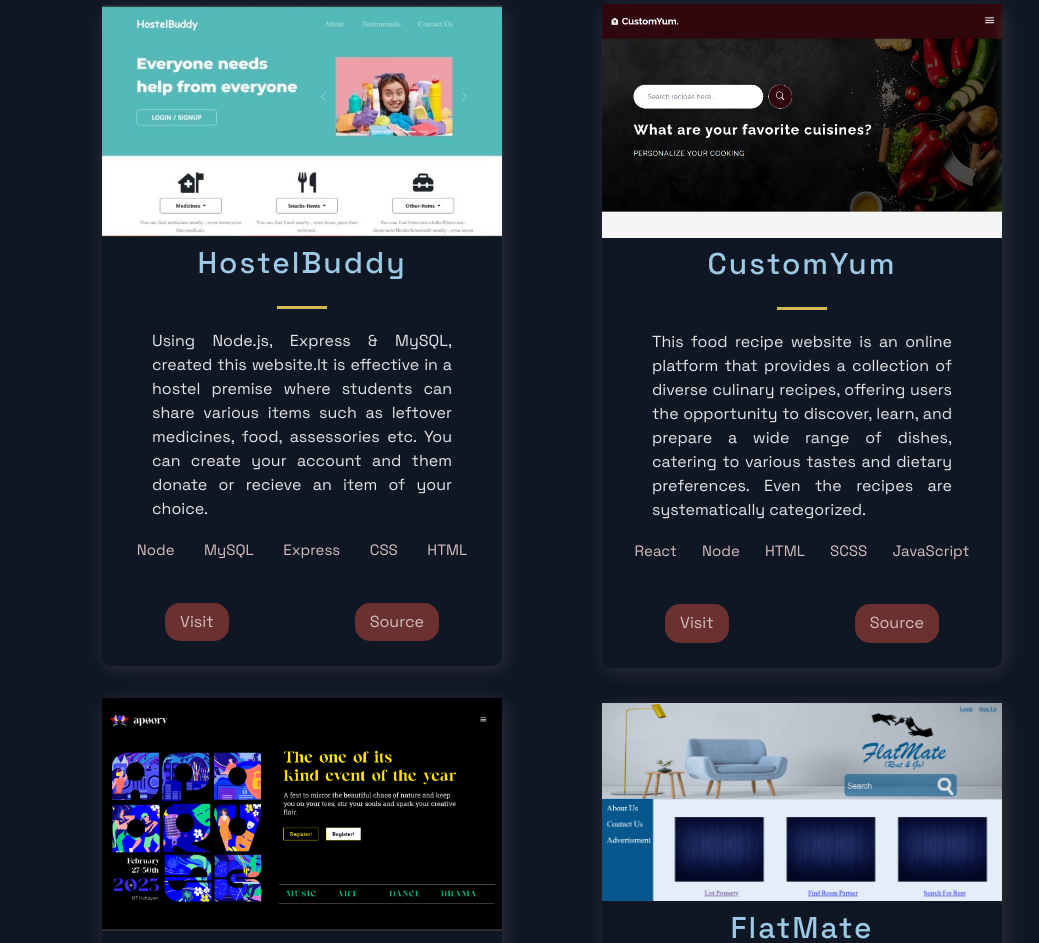
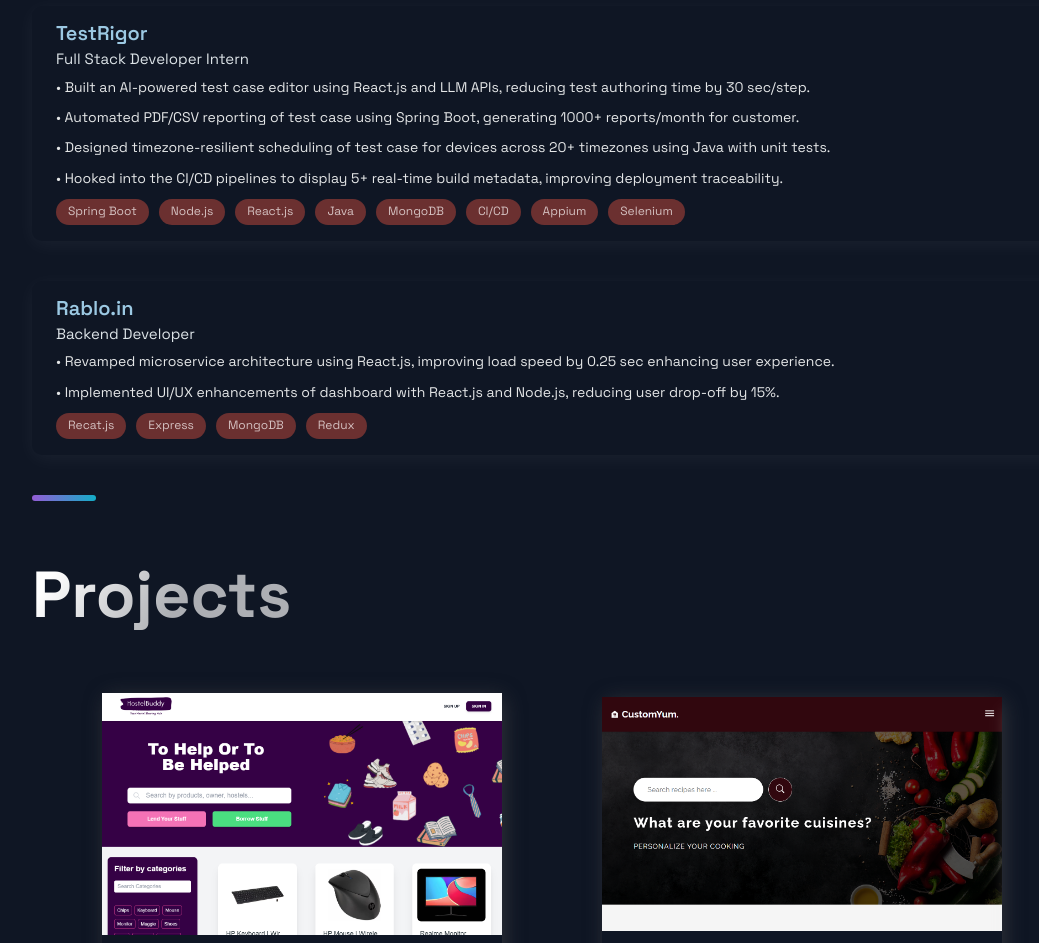
Before and after one commit to 1-aditya-2/own_website, a Next.js app: page / in a window 1280 px wide. Shown: the part 840-1783 px from the top of the page, without its empty margins (88-1127 px from the left). Built offline with nearby package versions, Linux system fonts and the light colour scheme.

Commit message:
Update with experience

```diff
--- /dev/null
+++ b/src/components/Experience/Experience.js
@@ -0,0 +1,35 @@
+import React from 'react';
+import { Section, SectionDivider, SectionTitle } from '../../styles/GlobalComponents';
+import { TimelineContainer, TimelineItem, TimelineDot, TimelineContent, TimelineCompany, TimelineRole, TimelineDescription, TimelineTech } from './ExperienceStyles';
+import { experiences } from '../../constants/constants';
+
+const Experience = () => (
+  <Section id="experience">
+    <SectionDivider />
+    <SectionTitle main>Experience</SectionTitle>
+    <TimelineContainer>
+      {experiences.map((exp, index) => (
+        <TimelineItem key={index}>
+          <TimelineDot />
+          <TimelineContent>
+            <TimelineCompany>{exp.company}</TimelineCompany>
+            <TimelineRole>{exp.role}</TimelineRole>
+            <TimelineDescription>
+  {exp.description.map((desc, i) => (
+    <p key={i}>{desc}</p>
+  ))}
+</TimelineDescription>
+
+            <TimelineTech>
+              {exp.techStack.map((tech, i) => (
+                <span key={i}>{tech}</span>
+              ))}
+            </TimelineTech>
+          </TimelineContent>
+        </TimelineItem>
+      ))}
+    </TimelineContainer>
+  </Section>
+);
+
+export default Experience;
--- /dev/null
+++ b/src/components/Experience/ExperienceStyles.js
@@ -0,0 +1,84 @@
+import styled from 'styled-components';
+
+export const TimelineContainer = styled.div`
+//   position: relative;
+//   margin-left: 20px;
+//   border-left: 2px solidrgb(240, 106, 43);
+//   padding-left: 20px;
+//   margin-bottom: 40px;
+`;
+
+export const TimelineItem = styled.div`
+  position: relative;
+  margin-bottom: 40px;
+`;
+
+export const TimelineDot = styled.div`
+//   position: absolute;
+//   left: -10px;
+//   top: 5px;
+//   width: 16px;
+//   height: 16px;
+//   background-color: #d0bb57;
+//   border-radius: 50%;
+//   border: 2px solid #0f1624;
+`;
+
+export const TimelineContent = styled.div`
+  background-color: #0f1624;
+  padding: 16px 24px;
+  border-radius: 10px;
+  box-shadow: 0 4px 20px rgba(255, 255, 255, 0.05);
+`;
+
+export const TimelineCompany = styled.h4`
+  font-size: 2rem;
+  font-weight: 600;
+  color: #9cc9e3;
+  margin-bottom: 0.5rem;
+`;
+
+export const TimelineRole = styled.h5`
+  font-size: 1.5rem;
+  font-weight: 400;
+  color: #dce3e7;
+  margin-bottom: 0.8rem;
+`;
+
+// export const TimelineDescription = styled.p`
+//   font-size: 1.4rem;
+//   color: #e4e6e7;
+//   line-height: 1.6;
+//   margin-bottom: 1rem;
+// `;
+
+export const TimelineDescription = styled.div`
+  font-size: 1.4rem;
+  color: #e4e6e7;
+  line-height: 1.6;
+  margin-bottom: 1rem;
+
+  p {
+    margin-bottom: 0.8rem;
+  }
+`;
+
+export const TimelineTech = styled.div`
+  display: flex;
+  flex-wrap: wrap;
+  gap: 10px;
+  margin-top: 10px;
+
+  span {
+    background-color: #6b3030;
+    color: #d4c0c0;
+    font-size: 1.2rem;
+    padding: 6px 12px;
+    border-radius: 15px;
+    transition: background 0.3s ease;
+
+    &:hover {
+      background: #801414;
+    }
+  }
+`;
--- a/src/components/Header/Header.js
+++ b/src/components/Header/Header.js
@@ -9,9 +9,9 @@
   <Container>
     <Div1>
       <Link href="/">
-        <a style={{ display: 'flex', alignItems: 'center', color:"white" }}>
+        <p style={{ display: 'flex', alignItems: 'center', color:"white" }}>
           <DiCssdeck size="3rem" /> <span>&nbsp;Portfolio</span>
-        </a>
+        </p>
       </Link>
     </Div1>
     {/* <Div2>
--- a/src/components/Hero/Hero.js
+++ b/src/components/Hero/Hero.js
@@ -1,4 +1,5 @@
 import React from 'react';
+import Link from 'next/link';
 import { Section, SectionText, SectionTitle } from '../../styles/GlobalComponents';
 import Button from '../../styles/GlobalComponents/Button';
 import { LeftSection } from './HeroStyles';
@@ -12,9 +13,9 @@
           Aditya Pratap Singh<br />
         </SectionTitle>
         <SectionText>
-        A budding web developer with a passion for creative solutions.  Interested in learning new tech stacks and programming languages.
+        A web developer with a passion for creative solutions.  Interested in learning new tech stacks and programming languages.
         </SectionText>
-        <a href="https://drive.google.com/file/d/1Lbn6Zv3TCllC0AEeCryzOUavTjfYEBGn/view?usp=sharing"><Button onClick={props.handleClick}>Resume</Button></a>
+        <Link href="https://drive.google.com/file/d/1j3LlL1-JmdrdgyUITynUeBvjjS9I-ZRu/view?usp=drive_link"><Button onClick={props.handleClick}>Resume</Button></Link>
       </LeftSection>
     </Section>
   </>
--- a/src/components/Technologies/Technologies.js
+++ b/src/components/Technologies/Technologies.js
@@ -19,8 +19,10 @@
         <ListContainer>
           <ListTitle>Front-End</ListTitle>
           <ListParagraph>
-            Experiece with <br />
-            React.js, Next.js, HTML, CSS, TailwindCSS
+          <ul>React.js</ul>
+          <ul>Next.js</ul>
+          <ul>Material UI</ul>
+          <ul>TailwindCSS</ul>
           </ListParagraph>
         </ListContainer>
       </ListItem>
@@ -31,8 +33,10 @@
         <ListContainer>
           <ListTitle>Back-End</ListTitle>
           <ListParagraph>
-            Experience with <br />
-            Node.js, Express.js, PHP, MongoDB, MySQL
+          <ul>Spring Boot</ul>
+          <ul>Node.js</ul>
+          <ul>Python</ul>
+          <ul>Meteor.js</ul>
           </ListParagraph>
         </ListContainer>
       </ListItem>
@@ -41,10 +45,12 @@
           <DiZend size="3rem" />
         </picture>
         <ListContainer>
-          <ListTitle>Programming</ListTitle>
+          <ListTitle>Languages</ListTitle>
           <ListParagraph>
-            Experience with <br />
-            Java, C++, C, Python
+            <ul>Java </ul>
+            <ul>TypeScript</ul>
+            <ul>JavaScript</ul>
+            <ul>Python</ul>
           </ListParagraph>
         </ListContainer>
       </ListItem>
--- a/src/constants/constants.js
+++ b/src/constants/constants.js
@@ -1,20 +1,29 @@
 export const projects = [
   {
     title: 'HostelBuddy',
-    description: "Using Node.js, Express & MySQL, created this website.It is effective in a hostel premise where students can share various items such as leftover medicines, food, assessories etc. You can create your account and them donate or recieve an item of your choice.",
-      image: '/images/i1.jpg',
-      tags: ['Node', 'MySQL', 'Express', 'CSS', 'HTML'],
-    source: 'https://github.com/1-aditya-2/HostelBuddy',
-    visit: 'https://google.com',
+    description: "Using React.js, Node.js, & MongoDB, created this website. It is effective in a hostel premise where students can share various items such as leftover medicines, food, assessories etc. You can create your account and them donate or recieve an item of your choice.",
+      image: '/images/10.png',
+      tags: ['React.js', 'Node.js', 'MongoDB', 'TailwindCSS'],
+    source: 'https://github.com/1-aditya-2/hostelbuddy12',
+    visit: 'https://hostelbuddy-nine.vercel.app/',
     id: 0,
   },
-  {
+    {
     title: 'CustomYum',
     description: "This food recipe website is an online platform that provides a collection of diverse culinary recipes, offering users the opportunity to discover, learn, and prepare a wide range of dishes, catering to various tastes and dietary preferences. Even the recipes are systematically categorized.",
     image: '/images/i4.png',
     tags: ['React', 'Node', 'HTML', 'SCSS', 'JavaScript'],
     source: 'https://github.com/1-aditya-2/food-recipe',
     visit: 'https://food-recipe-peach.vercel.app/',
+    id: 2,
+  },
+  {
+    title: 'Chatter App',
+    description: "This is a simple real-time chat application built with Spring Boot and WebSocket technology. It allows multiple users to chat instantly through a live WebSocket connection. You can open this site on different browsers and interact among themselves. Currently can store session of 500 users at the same time.",
+    image: '/images/11.png',
+    tags: ['Spring Boot', 'WebSocket', 'React.js', 'SCSS'],
+    source: 'https://github.com/1-aditya-2/Spring-Boot-WebSocket-Chat-App',
+    visit: 'https://spring-boot-websocket-chat-app-production.up.railway.app/',
     id: 1,
   },
   {
@@ -24,24 +33,40 @@
     tags: ['NextJs', 'Express', 'JavaScript', "CSS", "HTML"],
     source: 'https://github.com/shashank1503-cipher/Apoorv',
     visit: 'https://apoorviiitk.co/',
-    id: 2,
-  },
-  {
-    title: 'FlatMate',
-    description: "This robust and user-centric website functions as an extensive platform designed to facilitate room rentals and stands out with a distinctive feature that empowers users to discover compatible roommates for the purpose of sharing accommodation expenses to get affordable place.",
-      image: '/images/i3.png',
-      tags: ['PHP', 'JavaScript','CSS', "HTML"],
-    source: 'https://github.com/1-aditya-2/FlatMate',
-    visit: 'https://google.com',
-    id: 3,
+    id: 4,
   }
 
 ];
 
 export const TimeLineData = [
-  { year: 2021, text: 'Joined Indian Institute of Information Technology, Kottayam (IIITK)', },
-  { year: 2020, text: 'Passed class XI (92%)', },
-  { year: 2018, text: 'Passed class X (95%)', },
-  // { year: 2021, text: 'Started my coding journey', },
-  // { year: 2022, text: 'Created this website', },
+  { year: '2025', text: 'Indian Institute of Information Technology, Kottayam (8.1 CGPA)', },
+  { year: '2020', text: 'Intermediate (92%)', },
+  { year: 2018, text: 'High School (95%)', },
 ];
+
+export const experiences = [
+  {
+    role: 'Full Stack Developer Intern',
+    company: 'TestRigor',
+    image: '/images/testrigor.png', // or another relevant logo
+    description: [
+    '• Built an AI-powered test case editor using React.js and LLM APIs, reducing test authoring time by 30 sec/step.',
+    '• Automated PDF/CSV reporting of test case using Spring Boot, generating 1000+ reports/month for customer.',
+    '• Designed timezone-resilient scheduling of test case for devices across 20+ timezones using Java with unit tests.',
+    '• Hooked into the CI/CD pipelines to display 5+ real-time build metadata, improving deployment traceability.'
+    ],
+    techStack: ['Spring Boot', 'Node.js', 'React.js', 'Java', 'MongoDB', 'CI/CD', 'Appium', 'Selenium'],
+    link: 'https://testrigor.com',
+  },
+  {
+    role: 'Backend Developer',
+    company: 'Rablo.in',
+    image: '/images/rablo.png',
+    description: [
+      '• Revamped microservice architecture using React.js, improving load speed by 0.25 sec enhancing user experience.',
+      '• Implemented UI/UX enhancements of dashboard with React.js and Node.js, reducing user drop-off by 15%.'
+      ],
+    techStack: ['Recat.js', 'Express', 'MongoDB', 'Redux'],
+    link: 'https://rablo.in',
+  },
+];
--- a/src/pages/index.js
+++ b/src/pages/index.js
@@ -3,6 +3,7 @@
 import Hero from '../components/Hero/Hero';
 import Projects from '../components/Projects/Projects';
 import Technologies from '../components/Technologies/Technologies';
+import Experience from '../components/Experience/Experience';
 import Timeline from '../components/TimeLine/TimeLine';
 import { Layout } from '../layout/Layout';
 import { Section } from '../styles/GlobalComponents';
@@ -14,6 +15,7 @@
         <Hero />
         <BgAnimation />
       </Section>
+      <Experience />
       <Projects />
       <Technologies />
       <Timeline />
```
Also changed, not shown: public/images/10.png (added), public/images/11.png (added).
